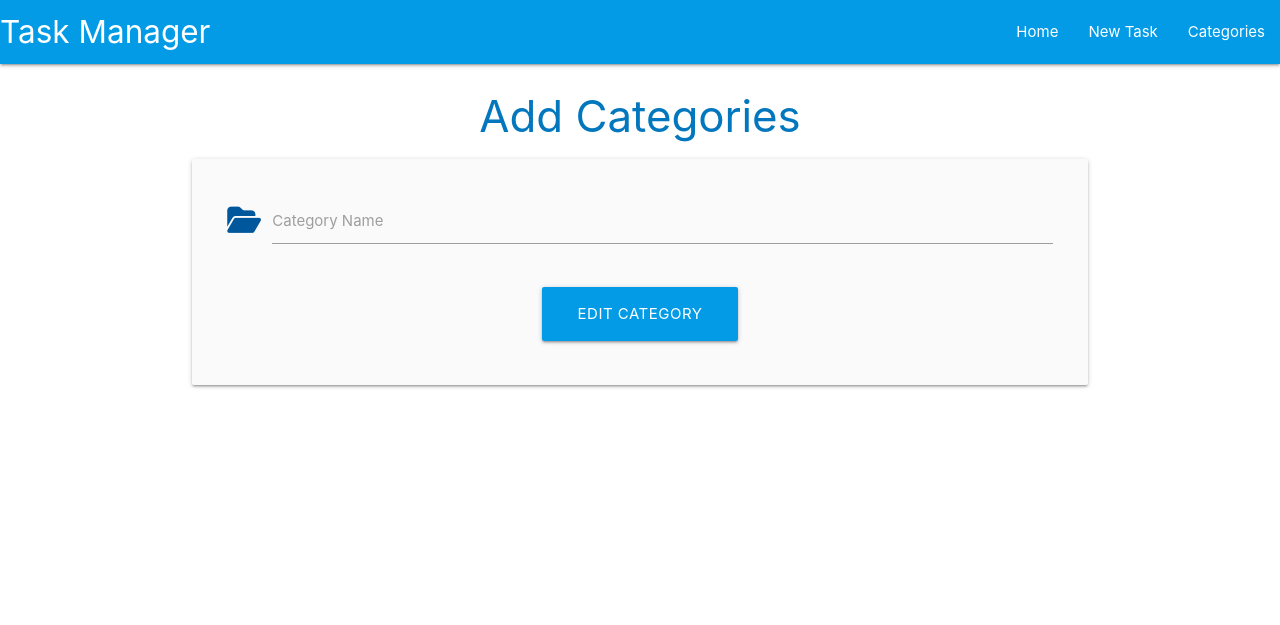
After one commit to bijokmathew/TaskManager-App, a Flask app: template taskmanager/templates/category_edit.html in a window 1280 px wide. The commit adds this page. Shown: the top 625 px of the page. Run offline with Flask 2, Linux system fonts and the light colour scheme; the template is opened without the code that fills it, so the values that code supplies are empty.

```diff
--- a/taskmanager/__init__.py
+++ b/taskmanager/__init__.py
@@ -6,7 +6,7 @@ if os.path.exists("env.py"):
 
 app = Flask(__name__)
 app.config["SECRET_KEY"] = os.environ.get("SECRET_KEY")
-app.config["SQLALCHEMY_DATABASE_URI"] = os.environ.get("DB_PATH")
+app.config["SQLALCHEMY_DATABASE_URI"] = os.environ.get("DB_URL")
 db = SQLAlchemy(app)
 
 from taskmanager import routes # noqa
--- /dev/null
+++ b/taskmanager/templates/category_edit.html
@@ -0,0 +1,24 @@
+{% extends "base.html" %}
+{% block data %}
+<h3 class="light-blue-text text-darken-3 center-align"> Add Categories</h3>
+
+<div class="row card-panel grey lighten-5">
+    <form class="col s12" method="POST" action="{{url_for('edit_category')}}">
+        <div class="row">
+            <div class="input-field col s12">
+                <i class="fas fa-folder-open prefix light-blue-text text-darken-4"></i>
+                <input  id="category_name" name="category_name" type="text" minlength="3" maxlength="25" class="validate" required>
+                <label for="category_name">Category Name</label>
+            </div>
+        </div>
+        <div class="row">
+            <div class="col s12 center-align">
+                <button type="submit" class="btn-large light-blue darken-1">
+                    Edit Category <i class="fas fa-edit-square right"></i>
+                </button>
+            </div>
+        </div>
+    </form>
+</div>
+
+{% endblock %}
```
Also changed, not shown: taskmanager/routes.py (+8 -2 lines), taskmanager/templates/category.html (+15 -0 lines).
